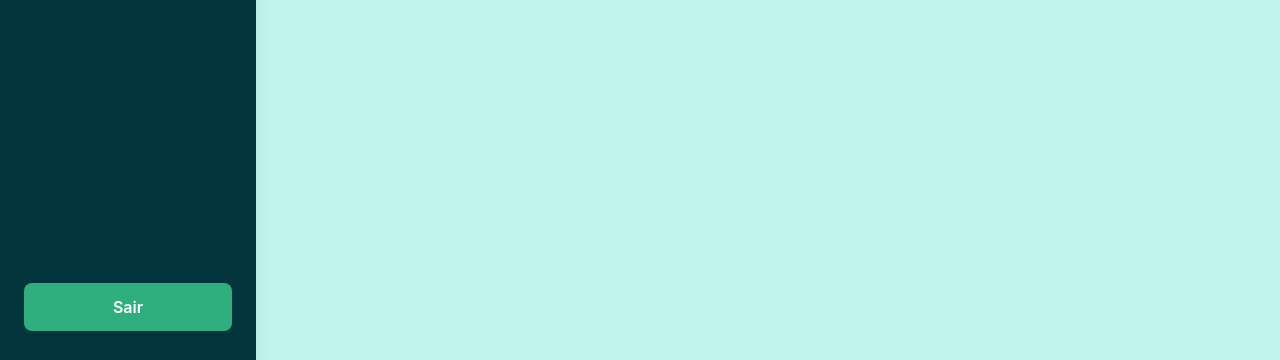
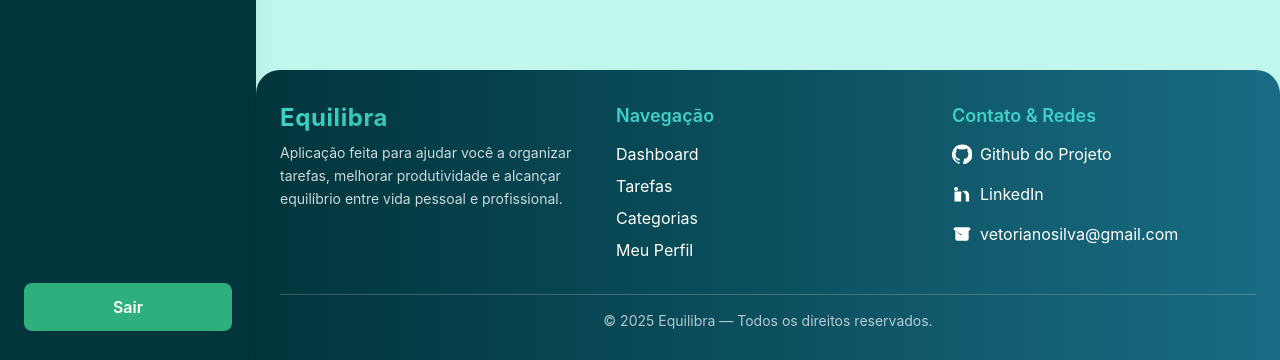
Before and after one commit to ryanvetoriano/Equilibra, a React (Vite) app in the folder equilibrio/: page /tarefas in a window 1280 px wide. Shown: the part 437-797 px from the top of the page. Built offline with nearby package versions, Linux system fonts and the light colour scheme; no server answers; sample sign-in values are in the browser's storage.

Commit message:
feat: Criando o footer

```diff
--- a/equilibrio/package.json
+++ b/equilibrio/package.json
@@ -14,6 +14,7 @@
     "react": "^19.2.0",
     "react-dom": "^19.2.0",
     "react-router-dom": "^7.9.5",
+    "recharts": "^3.4.1",
     "tailwind": "^4.0.0"
   },
   "devDependencies": {
--- /dev/null
+++ b/equilibrio/src/components/Footer/Footer.tsx
@@ -0,0 +1,81 @@
+import { Link } from "react-router-dom";
+
+export default function Footer() {
+  return (
+    <footer
+      className="
+        mt-10 w-full
+        bg-gradient-to-r from-[#02353C] to-[#196C84]
+        text-white
+        py-8 px-6
+        rounded-t-3xl
+        shadow-lg
+      "
+    >
+      <div className="max-w-6xl mx-auto grid grid-cols-1 md:grid-cols-3 gap-8">
+
+        <div>
+          <h2 className="text-2xl font-bold tracking-wide bg-gradient-to-r from-[#3FD0C9] to-[#2EAF7D] bg-clip-text text-transparent">
+            Equilibra
+          </h2>
+          <p className="mt-2 text-sm text-white/80 leading-relaxed">
+            Aplicação feita para ajudar você a organizar tarefas, melhorar produtividade
+            e alcançar equilíbrio entre vida pessoal e profissional.
+          </p>
+        </div>
+
+        <div className="flex flex-col gap-2">
+          <h3 className="text-lg font-semibold mb-1 text-[#3FD0C9]">Navegação</h3>
+
+          <Link to="/home" className="hover:text-[#3FD0C9] transition">Dashboard</Link>
+          <Link to="/tarefas" className="hover:text-[#3FD0C9] transition">Tarefas</Link>
+          <Link to="/categorias" className="hover:text-[#3FD0C9] transition">Categorias</Link>
+          <Link to="/perfil" className="hover:text-[#3FD0C9] transition">Meu Perfil</Link>
+        </div>
+
+        <div>
+          <h3 className="text-lg font-semibold mb-3 text-[#3FD0C9]">Contato & Redes</h3>
+
+          <div className="flex flex-col gap-4">
+
+            <Link
+              to="https://github.com/ryanvetoriano/equilibrio"
+              target="_blank"
+              className="flex items-center gap-2 hover:opacity-80 transition"
+            >
+              <svg width="20" height="20" fill="white" viewBox="0 0 24 24">
+                <path d="M12 .5a12 12 0 00-3.79 23.4c.6.1.82-.26.82-.58v-2c-3.34.73-4.04-1.61-4.04-1.61a3.18 3.18 0 00-1.34-1.76c-1.1-.75.08-.74.08-.74a2.52 2.52 0 011.84 1.24 2.56 2.56 0 003.47 1 2.54 2.54 0 01.76-1.6c-2.67-.3-5.47-1.34-5.47-5.94a4.66 4.66 0 011.24-3.24 4.3 4.3 0 01.12-3.19s1-.32 3.3 1.23a11.38 11.38 0 016 0c2.28-1.55 3.28-1.23 3.28-1.23a4.3 4.3 0 01.12 3.19 4.66 4.66 0 011.24 3.24c0 4.61-2.8 5.63-5.47 5.93A2.86 2.86 0 0113.5 21v2.79c0 .32.21.69.82.58A12 12 0 0012 .5z"/>
+              </svg>
+              Github do Projeto
+            </Link>
+
+            <Link
+              to="https://www.linkedin.com/in/ryanvetoriano/"
+              target="_blank"
+              className="flex items-center gap-2 hover:opacity-80 transition"
+            >
+              <svg width="20" height="20" fill="white" viewBox="0 0 24 24">
+                <path d="M4.98 3.5A2.5 2.5 0 112.48 6 2.5 2.5 0 014.98 3.5zM3 8.98h4v12H3zM14.5 9c-2.33 0-3.5 1.36-3.5 3.91v8.07h-4v-12h4v1.6a4.88 4.88 0 014.47-2.6c3.1 0 5.03 1.94 5.03 5.74v7.26h-4v-7.26c0-1.87-.7-2.72-2-2.72z"/>
+              </svg>
+              LinkedIn
+            </Link>
+
+            <Link
+              to="mailto:vetorianosilva@gmail.com"
+              className="flex items-center gap-2 hover:opacity-80 transition"
+            >
+              <svg width="20" height="20" fill="white" viewBox="0 0 24 24">
+                <path d="M20 4H4a2 2 0 00-2 2v1l10 6 10-6V6a2 2 0 00-2-2zm0 4.2l-8.4 5.1a1 1 0 01-1.2 0L4 8.2V18a2 2 0 002 2h12a2 2 0 002-2z"/>
+              </svg>
+              vetorianosilva@gmail.com
+            </Link>
+          </div>
+        </div>
+      </div>
+
+      <div className="border-t border-white/20 mt-8 pt-4 text-center text-sm text-white/70">
+        © {new Date().getFullYear()} Equilibra — Todos os direitos reservados.
+      </div>
+    </footer>
+  );
+}
--- a/equilibrio/src/layouts/MainLayout.tsx
+++ b/equilibrio/src/layouts/MainLayout.tsx
@@ -2,6 +2,7 @@ import { Outlet, useNavigate } from "react-router-dom";
 import { useEffect } from "react";
 import Sidebar from "../components/SideBar/SideBar";
 import Header from "../components/Header/Header";
+import Footer from "../components/Footer/Footer";
 
 export default function MainLayout() {
   const navigate = useNavigate();
@@ -18,9 +19,11 @@ export default function MainLayout() {
       <main className="flex-1 flex flex-col">
         <Header />
 
-        <section className="p-8">
+        <section className="p-8 flex-1">
           <Outlet />
         </section>
+
+        <Footer />
       </main>
     </div>
   );
```
Also changed, not shown: 1 other file (tests, documents, lock files or other folders).
